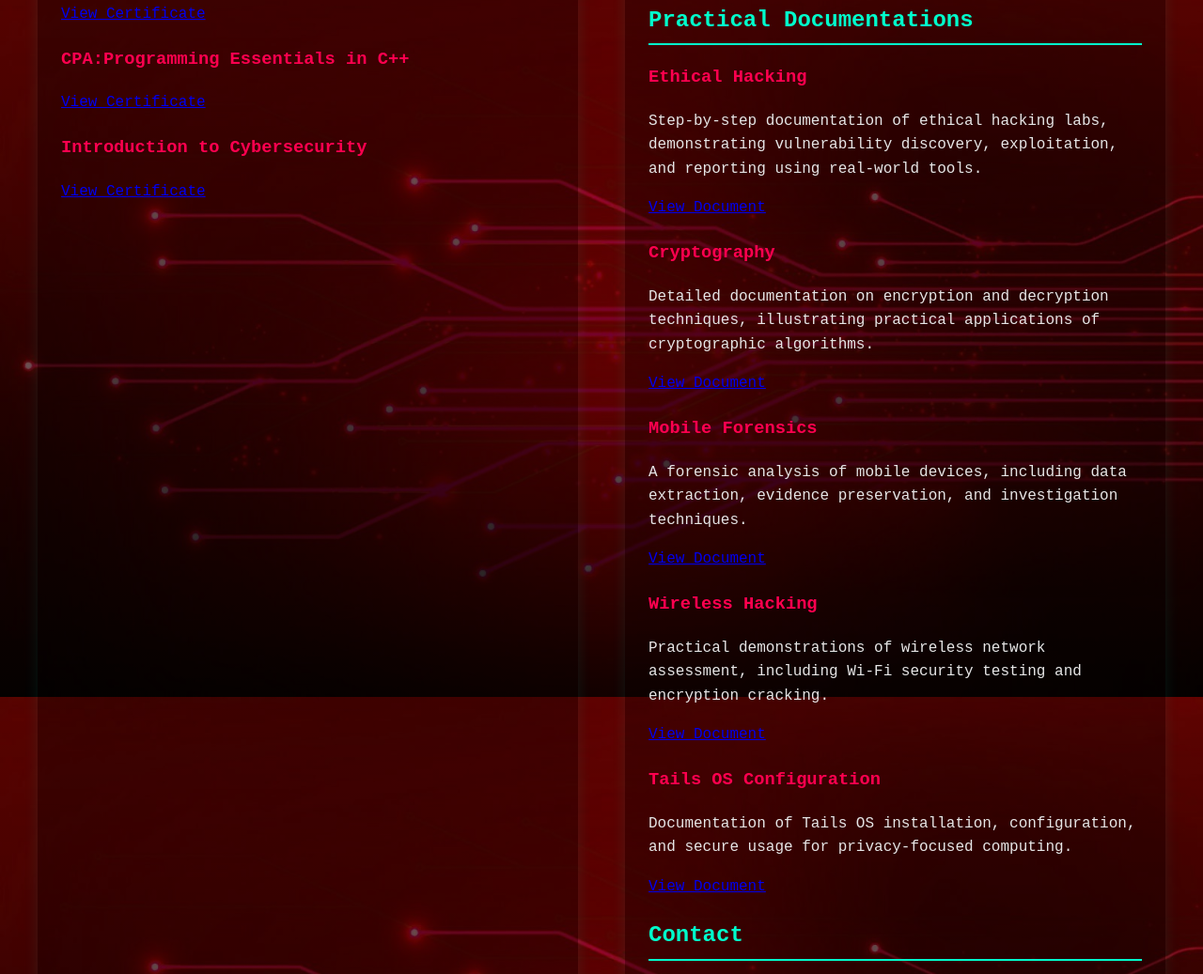
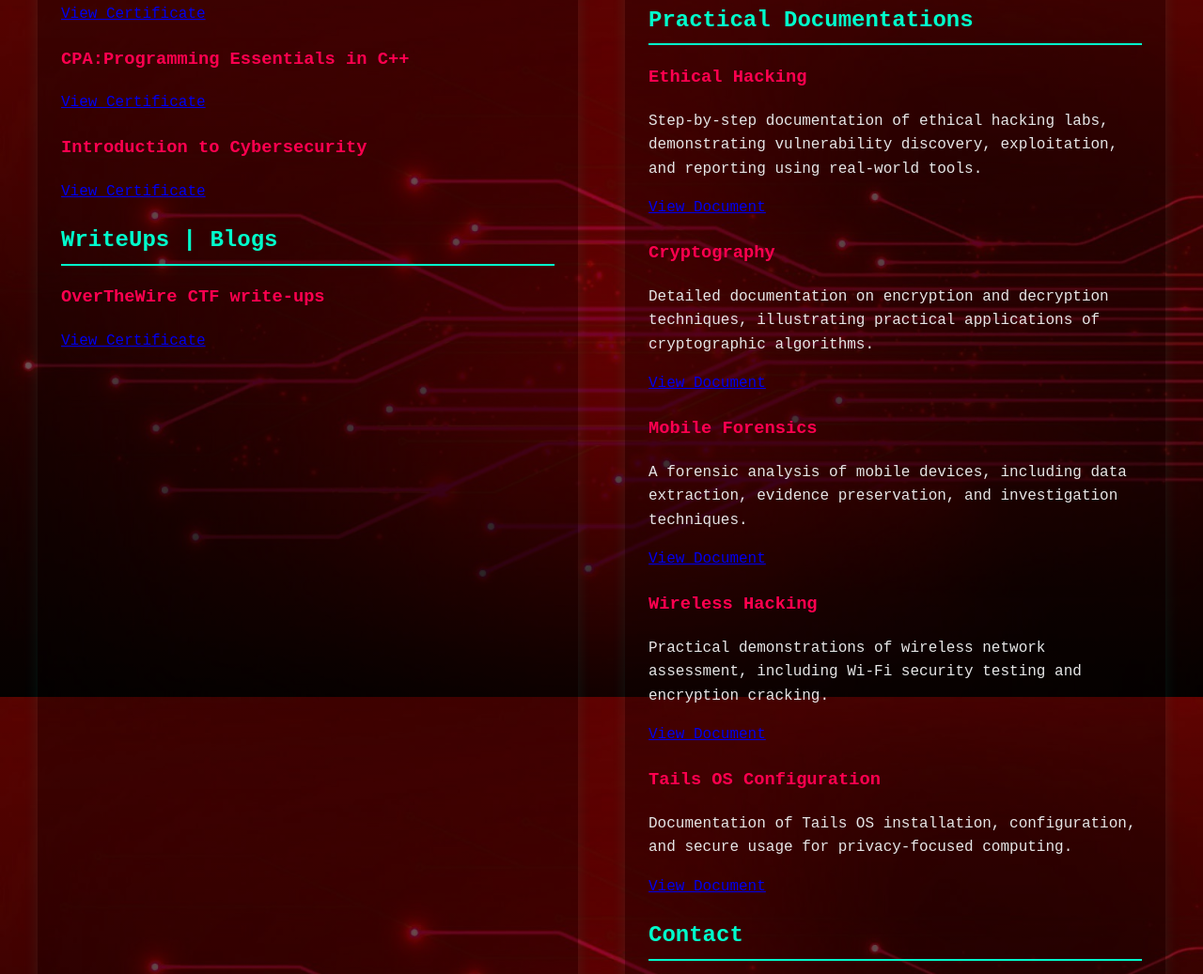
Before and after one commit to michael-edmond/michael-edmond.github.io, a plain HTML site: page index.html in a window 1280 px wide. Shown: the part 858-1895 px from the top of the page at 94% size. Drawn offline with Linux system fonts and the light colour scheme.

Commit message:
adited the styles css file by adding .WriteUps

```diff
--- a/index.html
+++ b/index.html
@@ -60,9 +60,21 @@
           </a>
         </div>
 
+      </section>
 
+       </section>
 
-      </section>
+      <section id="WriteUps">
+        <h2>WriteUps | Blogs </h2>
+        <div class="WriteUps">
+          <h3>OverTheWire CTF write-ups</h3>
+
+          <a href="https://raw.github.com/michael-edmond/My-Certificates/main/Cybersecurity_tools_and_technologies_certificate.pdf " target="_blank" rel="noopener noreferrer"  >
+            View Certificate
+          </a>
+        </div>
+
+</section>
     </aside>
 
     <!-- Right column -->
--- a/styles.css
+++ b/styles.css
@@ -54,7 +54,7 @@ h3 {
   color: #ff004f;
 }
 
-.cert, .project, .documentation {
+.cert, .project, .documentation, .WriteUps {
   margin-bottom: 20px;
 }
 
```
